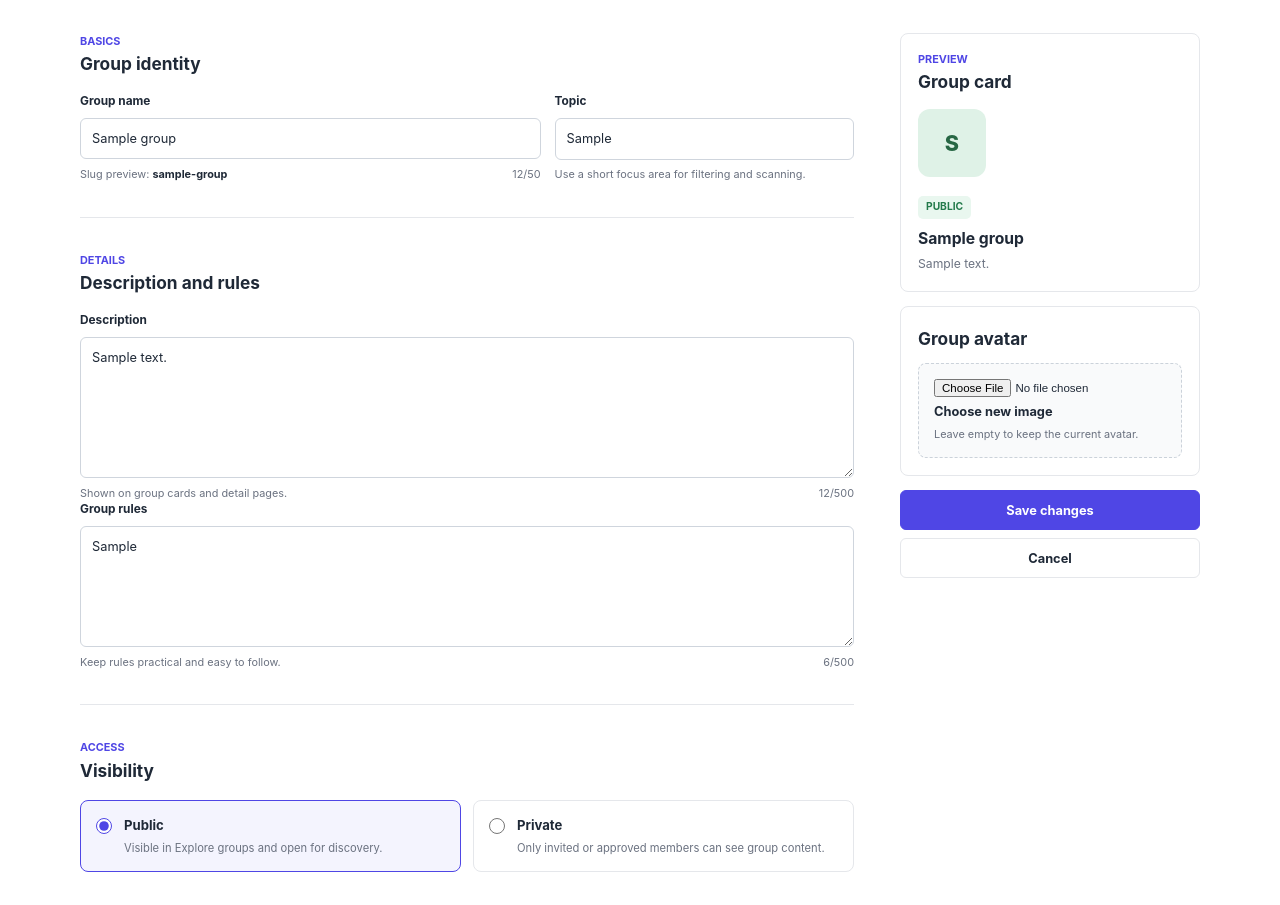
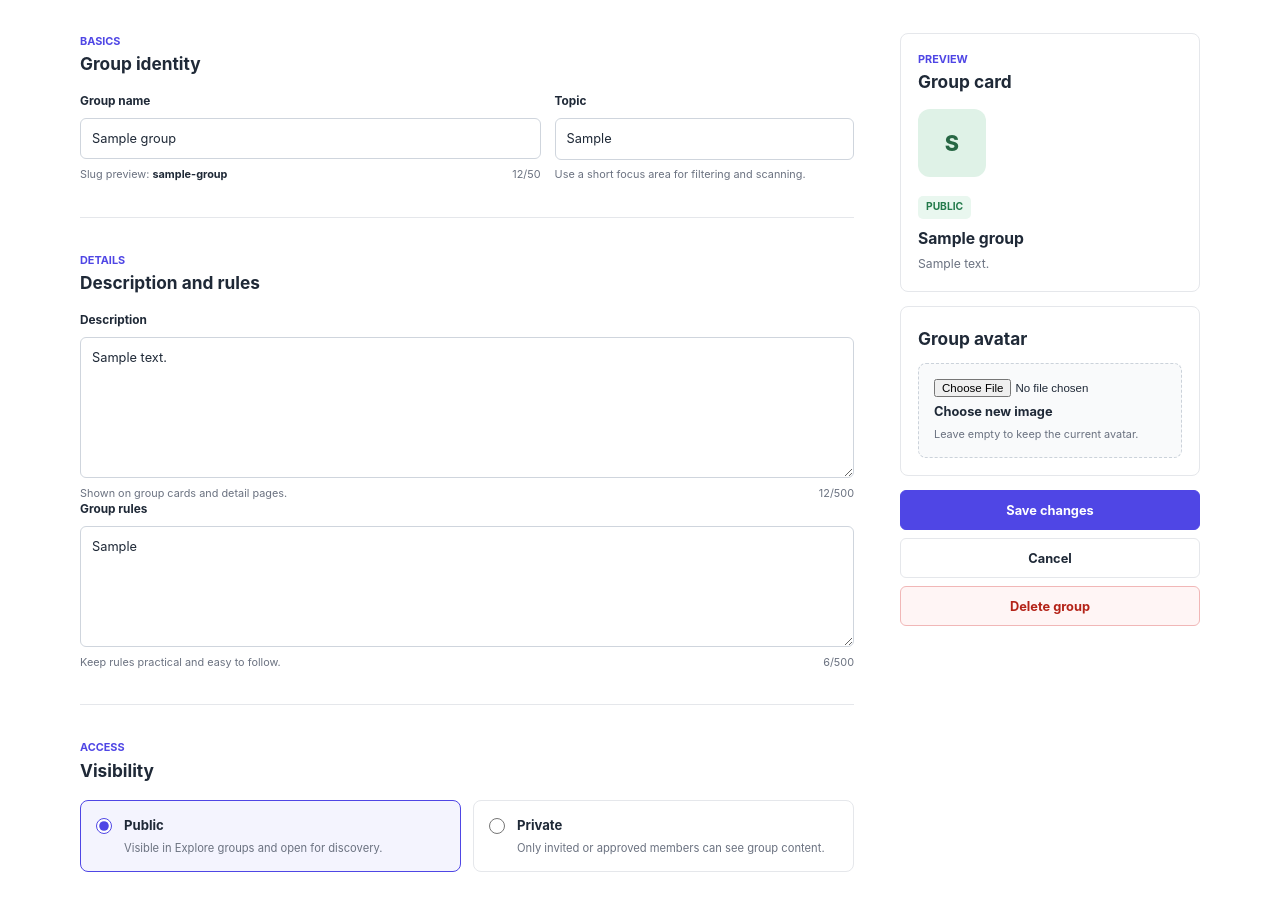
Before and after one commit to arsenibatullin21-web/skillsprint, a Django app: page /groups/edit/1/ in a window 1280 px wide. Shown: the part 261-1166 px from the top of the page. Run offline with Django 5.2, Linux system fonts and the light colour scheme; a user stored in the database is signed in; tables that the repository leaves empty hold one stand-in row (values such as "Sample post"); grey boxes marked "Sample" are stand-in pictures.

Commit message:
StudyGroup: group delete logic

```diff
--- a/study_groups/static/study_groups/css/group_create.css
+++ b/study_groups/static/study_groups/css/group_create.css
@@ -299,7 +299,8 @@
 }
 
 .primary-submit,
-.secondary-cancel {
+.secondary-cancel,
+.danger-delete-action {
     display: inline-flex;
     min-height: 40px;
     align-items: center;
@@ -333,6 +334,18 @@
     background: var(--color-bg-alt);
 }
 
+.danger-delete-action {
+    border: 1px solid #f1b7b7;
+    background: #fff5f5;
+    color: #b42318;
+}
+
+.danger-delete-action:hover {
+    border-color: #e48b8b;
+    background: #ffecec;
+    color: #991b1b;
+}
+
 .sr-only {
     position: absolute;
     width: 1px;
--- a/study_groups/static/study_groups/js/group_create.js
+++ b/study_groups/static/study_groups/js/group_create.js
@@ -80,3 +80,23 @@ avatarInput.addEventListener("change", () => {
 updateNamePreview();
 updateDescriptionPreview();
 updateVisibilityPreview();
+
+const DialogOpen = document.querySelector("#delete-dialog-open");
+const Dialog = document.querySelector("#delete-group-dialog");
+const CloseDialog = document.querySelector("#close-delete-dialog");
+
+if (DialogOpen && Dialog && CloseDialog) {
+    DialogOpen.addEventListener("click", () => {
+        Dialog.showModal();
+    });
+
+    CloseDialog.addEventListener("click", () => {
+        Dialog.close();
+    });
+
+    Dialog.addEventListener("click", (event) => {
+        if (event.target === Dialog) {
+            Dialog.close();
+        }
+    });
+}
--- a/study_groups/templates/study_groups/group_update.html
+++ b/study_groups/templates/study_groups/group_update.html
@@ -211,9 +211,52 @@
             <div class="form-actions">
                 <button type="submit" class="primary-submit">Save changes</button>
                 <a href="{% url 'study_groups:my_groups' %}" class="secondary-cancel">Cancel</a>
+                {% if group.owner == request.user %}
+                    <button type="button" class="danger-delete-action" id="delete-dialog-open">Delete group</button>
+                {% endif %}
             </div>
         </aside>
     </form>
+
+    <dialog
+    id="delete-group-dialog"
+    class="delete-dialog"
+    aria-labelledby="delete-dialog-title"
+>
+    <div class="delete-dialog-content">
+        <div class="delete-dialog-icon" aria-hidden="true">!</div>
+
+        <div>
+            <h2 id="delete-dialog-title">Delete this group?</h2>
+            <p>
+                This will permanently delete the group, its posts,
+                resources, and memberships. This action cannot be undone.
+            </p>
+        </div>
+
+        <div class="delete-dialog-actions">
+            <button
+                type="button"
+                id="close-delete-dialog"
+                class="dialog-cancel"
+            >
+                Cancel
+            </button>
+
+            <form
+                method="post"
+                action="{% url 'study_groups:delete' group.id %}"
+            >
+                {% csrf_token %}
+
+                <button type="submit" class="dialog-delete">
+                    Delete permanently
+                </button>
+            </form>
+        </div>
+    </div>
+</dialog>
+
 </div>
 {% endblock %}
 
--- a/study_groups/urls.py
+++ b/study_groups/urls.py
@@ -9,4 +9,5 @@ urlpatterns = [
     path('explore/', views.GroupExploreView.as_view(), name='explore'),
     path('detail/<int:id>/', views.GroupDetailView.as_view(), name='detail'),
     path('edit/<int:id>/', views.GroupUpdateView.as_view(), name='edit'),
+    path('delete/<int:id>/', views.GroupDeleteView.as_view(), name='delete')
 ]
--- a/study_groups/views.py
+++ b/study_groups/views.py
@@ -3,7 +3,7 @@ from django.db.models import Q, Count
 from django.db.models.functions import Lower, Trim
 from django.shortcuts import render, get_object_or_404
 from django.urls import reverse, reverse_lazy
-from django.views.generic import ListView, CreateView, DetailView, UpdateView
+from django.views.generic import ListView, CreateView, DetailView, UpdateView, DeleteView
 
 from goals.views import CreateGoalView
 from study_groups.forms import GroupCreateForm
@@ -159,3 +159,13 @@ class GroupUpdateView(LoginRequiredMixin, UpdateView):
                 membership__status=GroupMembership.Status.ACTIVE,
             )
         ).distinct()
+
+class GroupDeleteView(DeleteView):
+    model = StudyGroup
+    pk_url_kwarg = 'id'
+    success_url = reverse_lazy('study_groups:my_groups')
+
+    def get_queryset(self):
+        return StudyGroup.objects.filter(
+            Q(owner=self.request.user)
+        )
```
